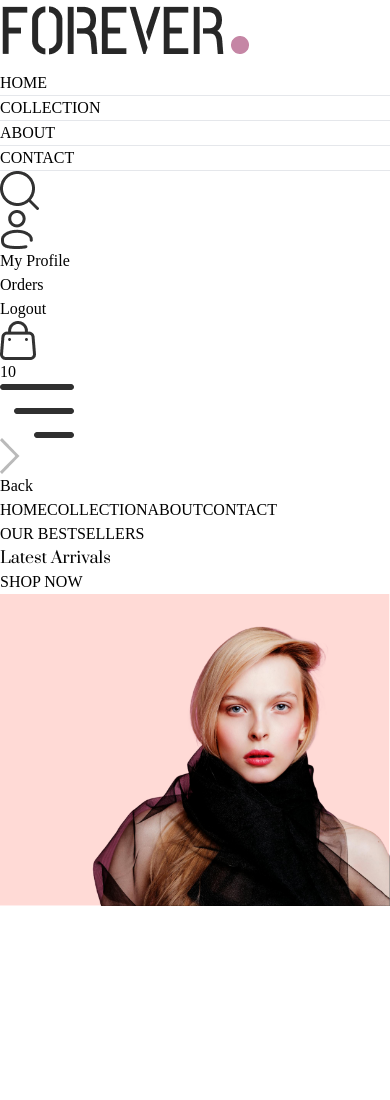
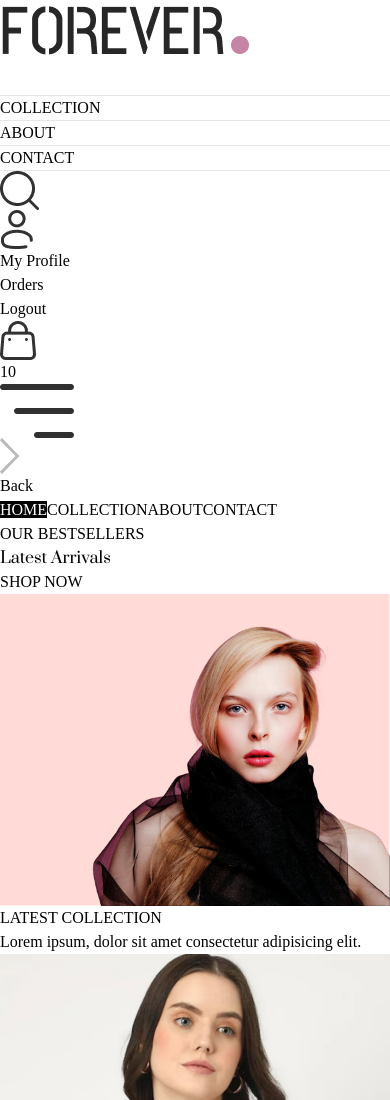
Before and after one commit to KhoaiLangChien404/E-commerce-nodejs-final, a React (Vite) app in the folder frontend/: page / in a window 390 px wide. Shown: the top 1100 px of the page. Before the commit the page ends 906 px from the top, so only its background shows below. Built offline with nearby package versions, Linux system fonts and the light colour scheme.

Commit message:
feat: adding latest products section

```diff
--- /dev/null
+++ b/frontend/src/components/LatestCollection.jsx
@@ -0,0 +1,37 @@
+import React, { useContext, useEffect, useState } from "react";
+import { ShopContext } from "../context/ShopContext";
+import Title from "./Title";
+import ProductItem from "./ProductItem";
+
+const LatestCollection = () => {
+    const{ products } = useContext(ShopContext)
+    const [latestProducts, setLatestProducts] = useState([])
+
+    useEffect(()=>{
+        setLatestProducts(products.slice(0, 10))
+    }, [])
+
+    return (
+        <div className="m-10">
+            <div className="text-center py-8 text-3xl">
+                <Title text1={'LATEST'} text2={'COLLECTION'} />
+                <p className="w-3/4" />
+                <p className="m-auto text-xs sm:text-sm md:text-base text-gray-600">
+                    Lorem ipsum, dolor sit amet consectetur adipisicing elit.
+                </p>
+            </div>
+
+            {/* Rendering Products */}
+            <div className="grid grid-cols-2 sm:grid-cols-3 md:grid-cols-4 lg:grid-cols-5 gap-4 gap-y-6">
+                {
+                    latestProducts.map((item, index)=>(
+                        <ProductItem key={index} id={item._id} image={item.image} name={item.name} price={item.price} />
+                    ))
+                }
+            </div>
+
+        </div>
+    )
+}
+
+export default LatestCollection
--- a/frontend/src/components/Navbar.jsx
+++ b/frontend/src/components/Navbar.jsx
@@ -6,7 +6,7 @@
     const [visible, setVisible] = useState(false)
     return (
         <div className='flex items-center justify-between py-5 font-medium'>
-            <img src={assets.logo} className='w-36' alt='' />
+            <Link to='/'><img src={assets.logo} className='w-36' alt='' /></Link>
 
             <ul className='hidden sm:flex gap-5 text-sm text-gray-700'>
                 <NavLink to='/' className='flex flex-col items-center gap-1'>
--- /dev/null
+++ b/frontend/src/components/ProductItem.jsx
@@ -0,0 +1,19 @@
+import React, { useContext } from 'react'
+import { ShopContext } from '../context/ShopContext'
+import { Link } from 'react-router-dom'
+
+const ProductItem = ({id, image, name, price}) => {
+    const{currency} = useContext(ShopContext)
+
+    return (
+        <Link className='text-gray-700 cursor-pointer' to={`/product/${id}`}>
+            <div className='overflow-hidden'>
+                <img className='hover:scale-110 transition ease-in-out' src={image[0]} alt="" />
+            </div>
+            <p className='pt-3 pb-1 text-sm'>{name}</p>
+            <p className="text-sm font-medium">{currency}{price}</p>
+        </Link>
+    )
+}
+
+export default ProductItem
--- /dev/null
+++ b/frontend/src/components/Title.jsx
@@ -0,0 +1,12 @@
+import React from "react";
+
+const Title = ({text1, text2}) => {
+    return (
+        <div className="inline-flex gap-2 items-center mb-3">
+            <p className="text-gray-500">{text1} <span className="text-gray-700 font medium">{text2}</span></p>
+            <p className="w-8 sm:w-12 h-[1px] sm:h-[2px] bg-gray-700"></p>
+        </div>
+    )
+}
+
+export default Title
--- a/frontend/src/index.css
+++ b/frontend/src/index.css
@@ -16,4 +16,11 @@
     font-family: "Prata", serif;
     font-weight: 400;
     font-style: normal;
-  }
+}
+
+@media (max-width: 640px) {
+    a.active{
+        background-color: black;
+        color: white;
+    }
+}
--- a/frontend/src/main.jsx
+++ b/frontend/src/main.jsx
@@ -1,11 +1,14 @@
-import { StrictMode } from 'react'
-import { createRoot } from 'react-dom/client'
+import React from 'react'
+import ReactDOM from 'react-dom/client'
+import App from './App.jsx'
 import './index.css'
-import App from './App.jsx'
 import {BrowserRouter} from 'react-router-dom'
+import ShopContextProvider from './context/ShopContext.jsx'
 
-createRoot(document.getElementById('root')).render(
+ReactDOM.createRoot(document.getElementById('root')).render(
   <BrowserRouter>
-    <App />
+    <ShopContextProvider>
+      <App />
+    </ShopContextProvider>
   </BrowserRouter>,
 )
--- a/frontend/src/pages/Home.jsx
+++ b/frontend/src/pages/Home.jsx
@@ -1,10 +1,12 @@
 import React from 'react'
 import Hero from '../components/Hero'
+import LatestCollection from '../components/LatestCollection'
 
 const Home = () => {
     return (
         <div>
             <Hero />
+            <LatestCollection />
         </div>
     )
 }
```
